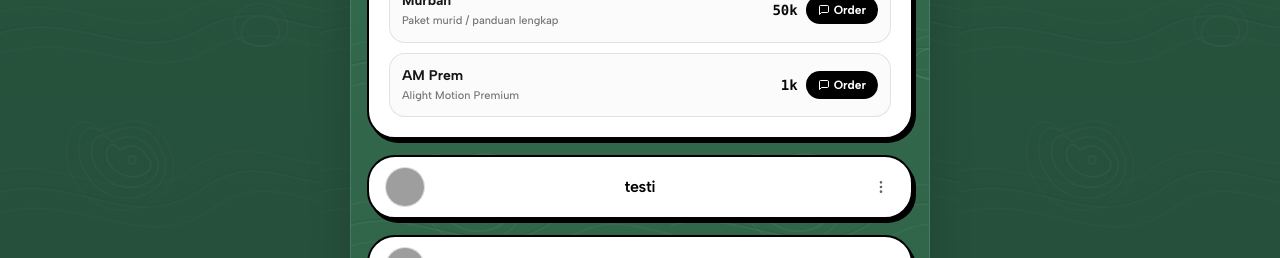
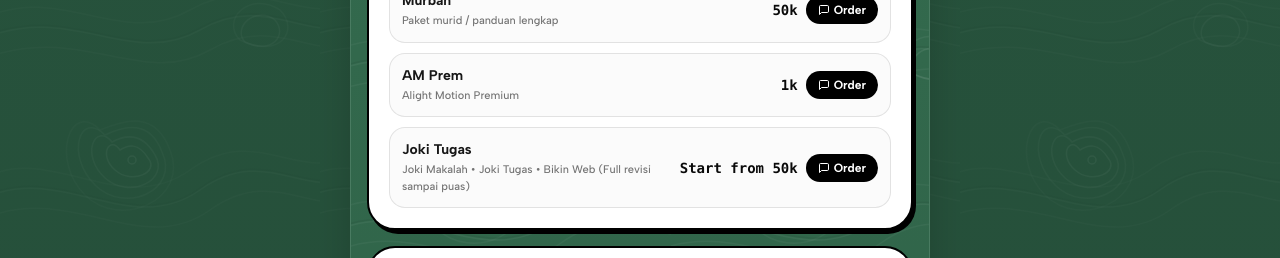
Before and after one commit to Justdhif/linkbio-justdhif, a React (Vite) app: page / in a window 1280 px wide. Shown: the part 1940-2198 px from the top of the page. Built offline with nearby package versions, Linux system fonts and the light colour scheme; grey boxes are pictures that could not be loaded.

Commit message:
feat: add Joki Tugas to pricelist with start from 50k and full revision guarantee

```diff
--- a/src/infrastructure/data/profile.mock.ts
+++ b/src/infrastructure/data/profile.mock.ts
@@ -67,6 +67,13 @@ export const mockProfileData: Profile = {
       name: 'AM Prem',
       price: '1k',
       note: 'Alight Motion Premium',
+      isPopular: false,
+    },
+    {
+      id: 'price-6',
+      name: 'Joki Tugas',
+      price: 'Start from 50k',
+      note: 'Joki Makalah • Joki Tugas • Bikin Web (Full revisi sampai puas)',
       isPopular: false,
     },
   ],
```
